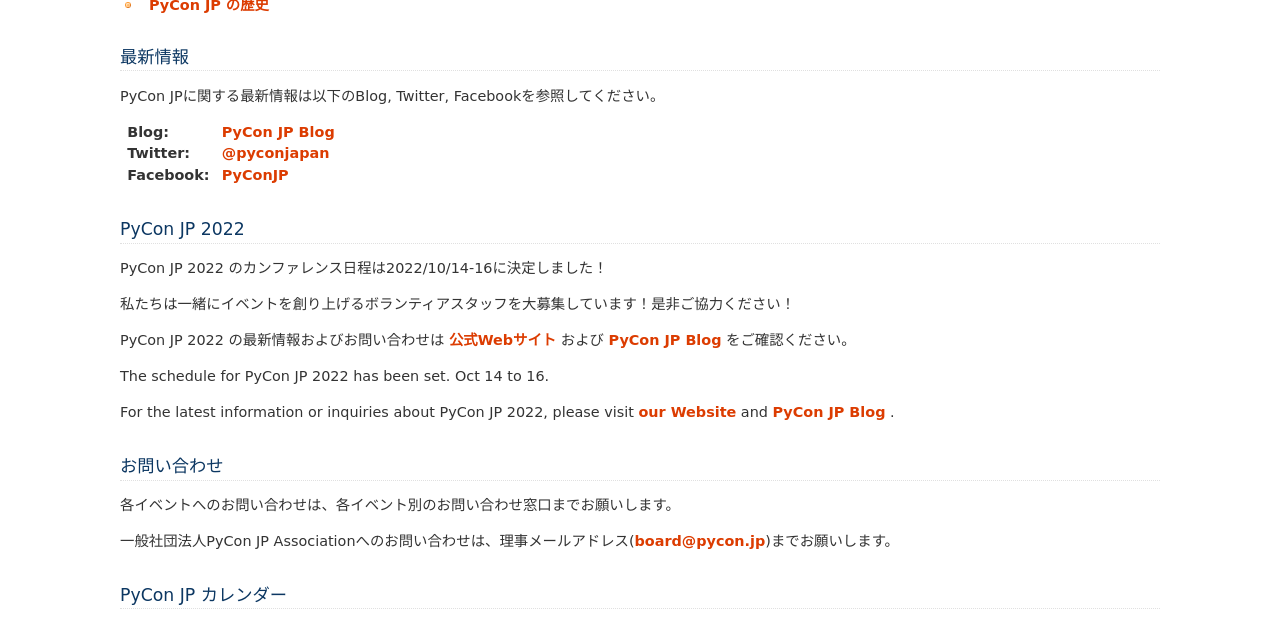
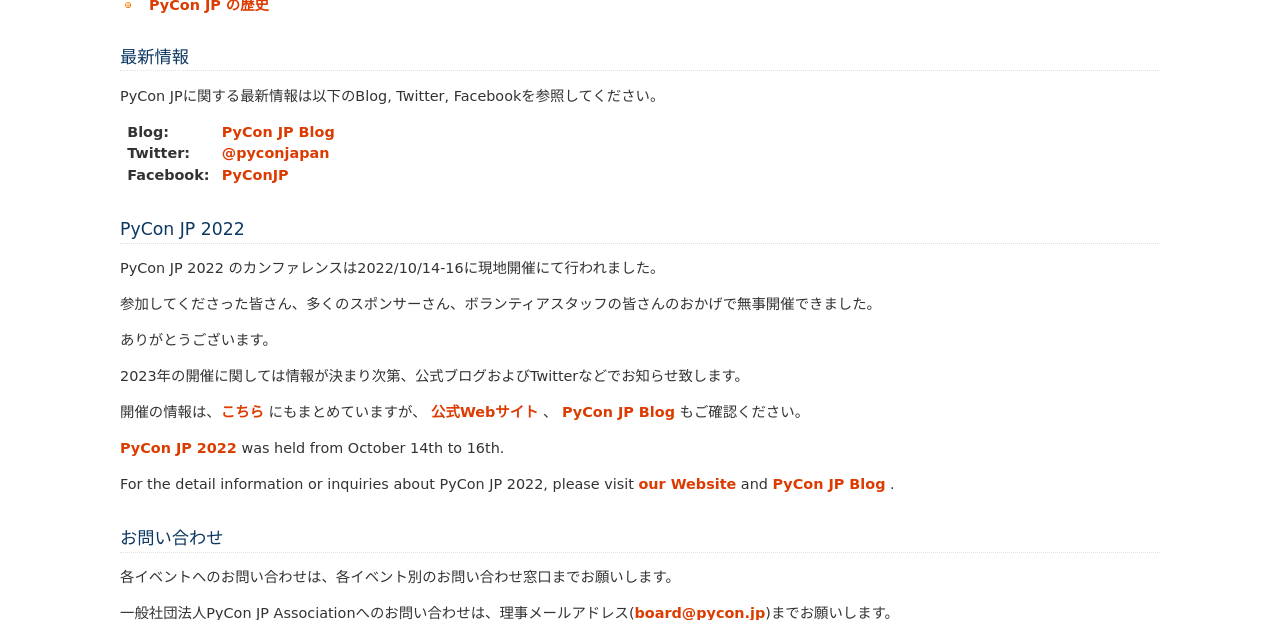
Before and after one commit to pyconjp/www.pycon.jp, a Sphinx documentation site: the page built from source/index.rst, in a window 1280 px wide and 900 px high, scrolled down 375 px, cut to the strip 0-620 px from the top of the window. Built offline with Sphinx 7.4.7, drawn with Linux system fonts in a browser that asks for light colours.

Commit message:
Updade toppage index.rst
PyCon JP 2022の開催後の情報に書き換えました。2023年の情報が決まったらまた書き換えます。

```diff
--- a/source/index.rst
+++ b/source/index.rst
@@ -24,15 +24,20 @@
 
 PyCon JP 2022
 =============
-PyCon JP 2022 のカンファレンス日程は2022/10/14-16に決定しました！
+PyCon JP 2022 のカンファレンスは2022/10/14-16に現地開催にて行われました。
 
-私たちは一緒にイベントを創り上げるボランティアスタッフを大募集しています！是非ご協力ください！
+参加してくださった皆さん、多くのスポンサーさん、ボランティアスタッフの皆さんのおかげで無事開催できました。
 
-PyCon JP 2022 の最新情報およびお問い合わせは `公式Webサイト <https://2022.pycon.jp/>`_ および `PyCon JP Blog <https://pyconjp.blogspot.com/search/label/pyconjp2022>`__ をご確認ください。
+ありがとうございます。
 
-The schedule for PyCon JP 2022 has been set. Oct 14 to 16.
+2023年の開催に関しては情報が決まり次第、公式ブログおよびTwitterなどでお知らせ致します。
 
-For the latest information or inquiries about PyCon JP 2022, please visit `our Website <https://2022.pycon.jp/>`_ and `PyCon JP Blog <https://pyconjp.blogspot.com/search/label/pyconjp2022>`__ .
+開催の情報は、`こちら <https://www.pycon.jp/organizer/index.html#id27>`__ にもまとめていますが、
+`公式Webサイト <https://2022.pycon.jp/>`_ 、 `PyCon JP Blog <https://pyconjp.blogspot.com/search/label/pyconjp2022>`__ もご確認ください。
+
+`PyCon JP 2022 <https://www.pycon.jp/organizer/index.html#id27>`__ was held from October 14th to 16th.
+
+For the detail information or inquiries about PyCon JP 2022, please visit `our Website <https://2022.pycon.jp/>`_ and `PyCon JP Blog <https://pyconjp.blogspot.com/search/label/pyconjp2022>`__ .
 
 お問い合わせ
 ============
```
